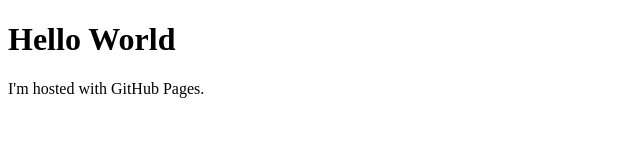
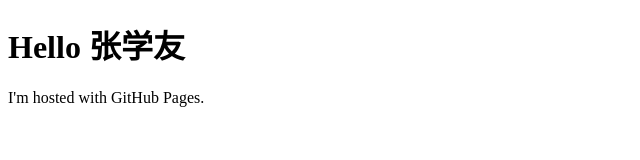
Before and after one commit to tusiqi1/tusiqi1.github.io, a plain HTML site: page index.html in a window 1280 px wide. Shown: the whole page, without its empty margins (0-640 px from the left). Drawn offline with Linux system fonts and the light colour scheme.

Commit message:
Update index.html

```diff
--- a/index.html
+++ b/index.html
@@ -1,7 +1,7 @@
 <!DOCTYPE html>
 <html>
 <body>
-<h1>Hello World</h1>
+<h1>Hello 张学友</h1>
 <p>I'm hosted with GitHub Pages.</p>
 </body>
 </html>
```
